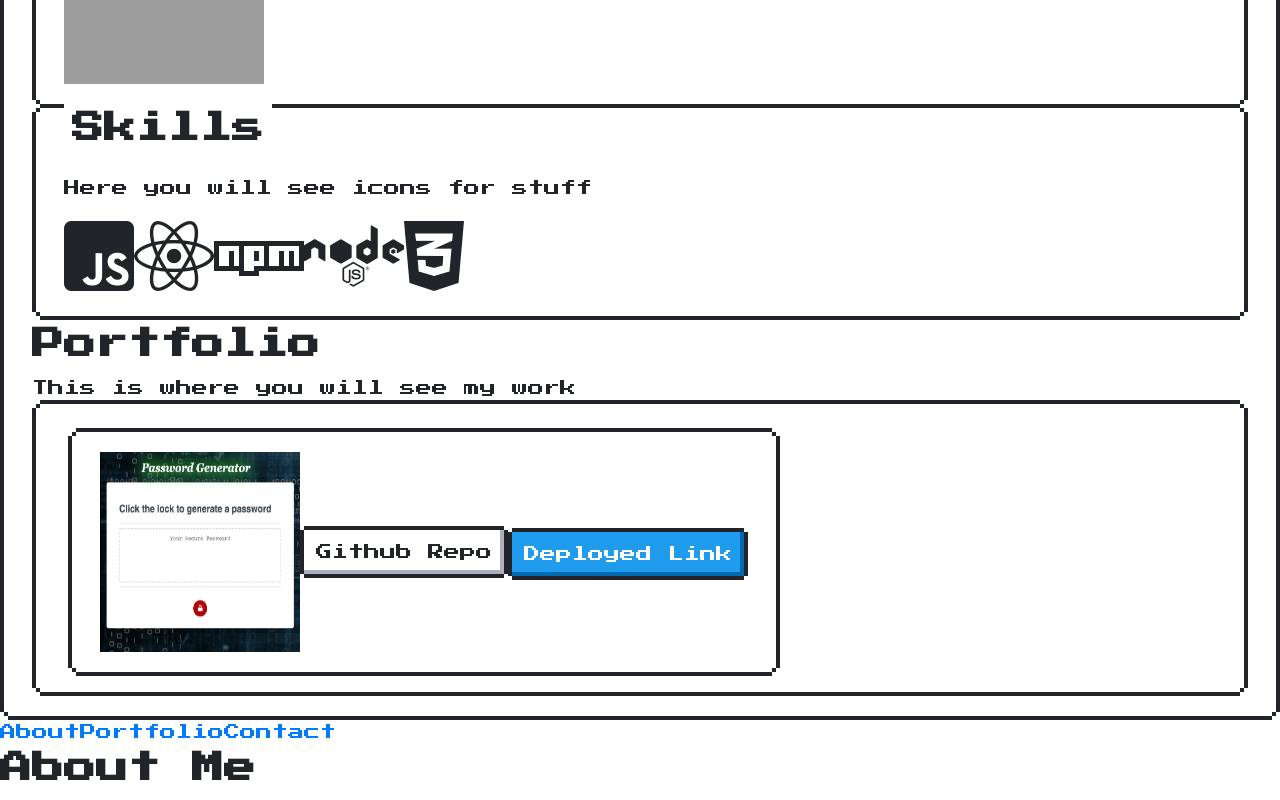
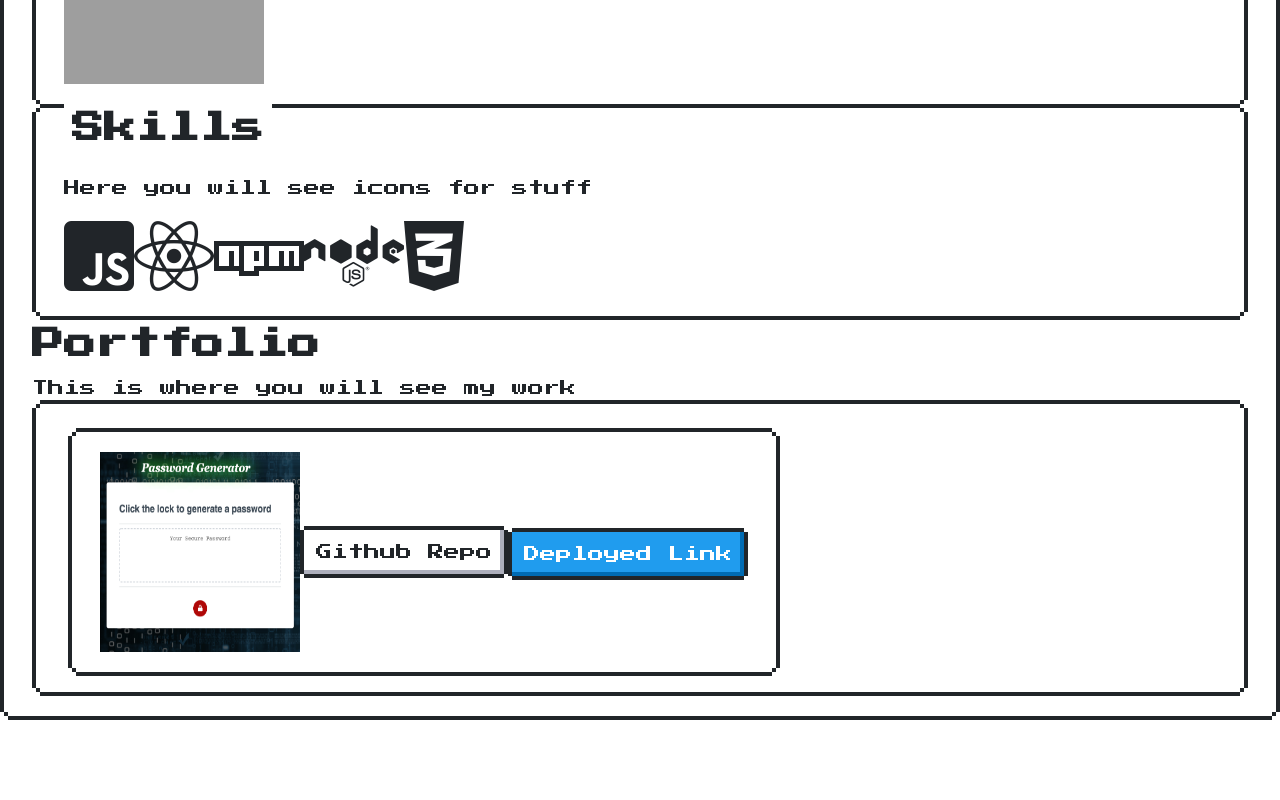
Before and after one commit to AndreDiop/My-Portfolio, a React (Create React App) app: page / in a window 1280 px wide. Shown: the part 720-1520 px from the top of the page. After the commit the page ends 1440 px from the top, so only its background shows below. Built offline with nearby package versions, Linux system fonts and the light colour scheme; grey boxes are pictures that could not be loaded.

Commit message:
Added routing to nav buttons
- Commented out code to use later but now the buttons navigate to the correct places

```diff
--- a/src/App.js
+++ b/src/App.js
@@ -3,25 +3,27 @@ import { BrowserRouter as Router, Switch, Route, Link } from "react-router-dom";
 import About from "./containers/About";
 import Portfolio from "./containers/Portfolio";
 import Contact from "./containers/Contact";
+import Landing from "./containers/Landing";
 import Password from "./assets/passgen.png";
 
 function App() {
   return (
     <>
+      <Router>
         <div className="nes-container is-rounded with-title is-centered">
           <div className="title">
             <h1>Andre Diop</h1>
             <p>Full Stack Web Developer</p>
           </div>
-        <a className="nes-btn" href="#">
-          About
-        </a>
-        <a className="nes-btn" href="#">
-          Contact
-        </a>
-        <a className="nes-btn" href="#">
-          Portfolio
-        </a>
+          <Link to="/About">
+            <button className="nes-btn">About</button>
+          </Link>
+          <Link to="/Portfolio">
+            <button className="nes-btn">Contact</button>
+          </Link>
+          <Link to="/Contact">
+            <button className="nes-btn">Portfolio</button>
+          </Link>
           <a
             className="nes-btn"
             href="https://docs.google.com/document/d/1dTJWmXF4xxfdqOr-1irQTLGApzNkcN9Xx62cDILAa9A/edit?usp=sharing"
@@ -52,10 +54,11 @@ function App() {
               </div>
               <div className="nes-balloon from-left">
                 <p>
-                Aside from deploying awesomely responsive mobile first websites
-                and applications, I can be found training in Brazilian Jiu Jitsu
-                (I'm a blue belt), playing Settlers of Catan (I'm unstoppable)
-                or trying to master the Aerobie Orbiter (it's amazing!).
+                  Aside from deploying awesomely responsive mobile first
+                  websites and applications, I can be found training in
+                  Brazilian Jiu Jitsu (I'm a blue belt), playing Settlers of
+                  Catan (I'm unstoppable) or trying to master the Aerobie
+                  Orbiter (it's amazing!).
                 </p>
               </div>
             </section>
@@ -100,15 +103,20 @@ function App() {
             </p>
           </div>
         </div>
-      <Router>
-        <Link to="/">About</Link>
 
-        <Link to="/Portfolio">Portfolio</Link>
 
-        <Link to="/Contact">Contact</Link>
 
-        <Switch>
+
+
+    {/* Below is commentted out so that when the handlers and dynamic loading occurs,
+    you can abstract the files to external location and just have this dynamically loading in a container
+    as each element is accessed.  */}
+
+        {/* <Switch>
           <Route exact path="/">
+            <Landing />
+          </Route>
+          <Route path="/About">
             <About />
           </Route>
           <Route path="/Portfolio">
@@ -117,7 +125,7 @@ function App() {
           <Route path="/Contact">
             <Contact />
           </Route>
-        </Switch>
+        </Switch> */}
       </Router>
     </>
   );
```
Lines whose indentation alone changed are shown as unchanged.
